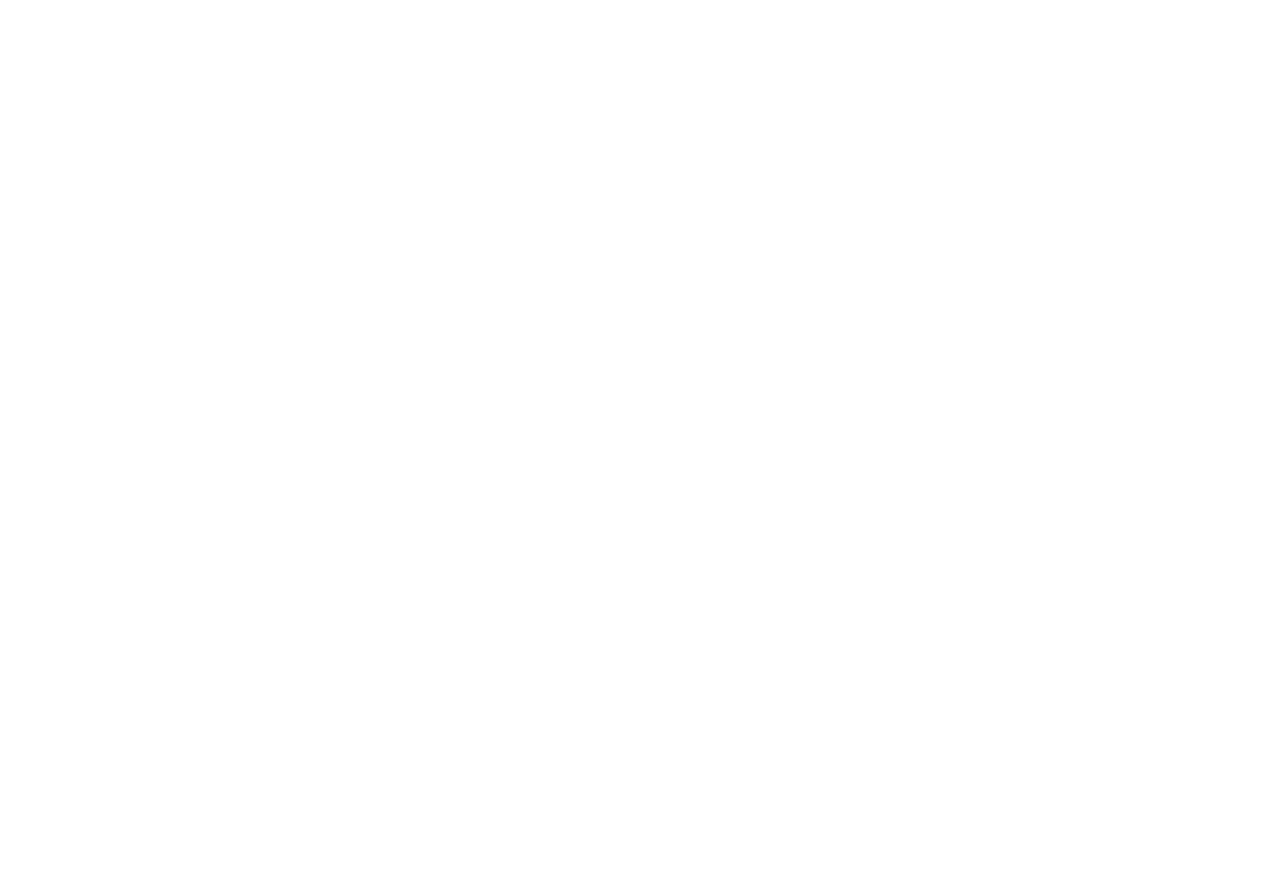
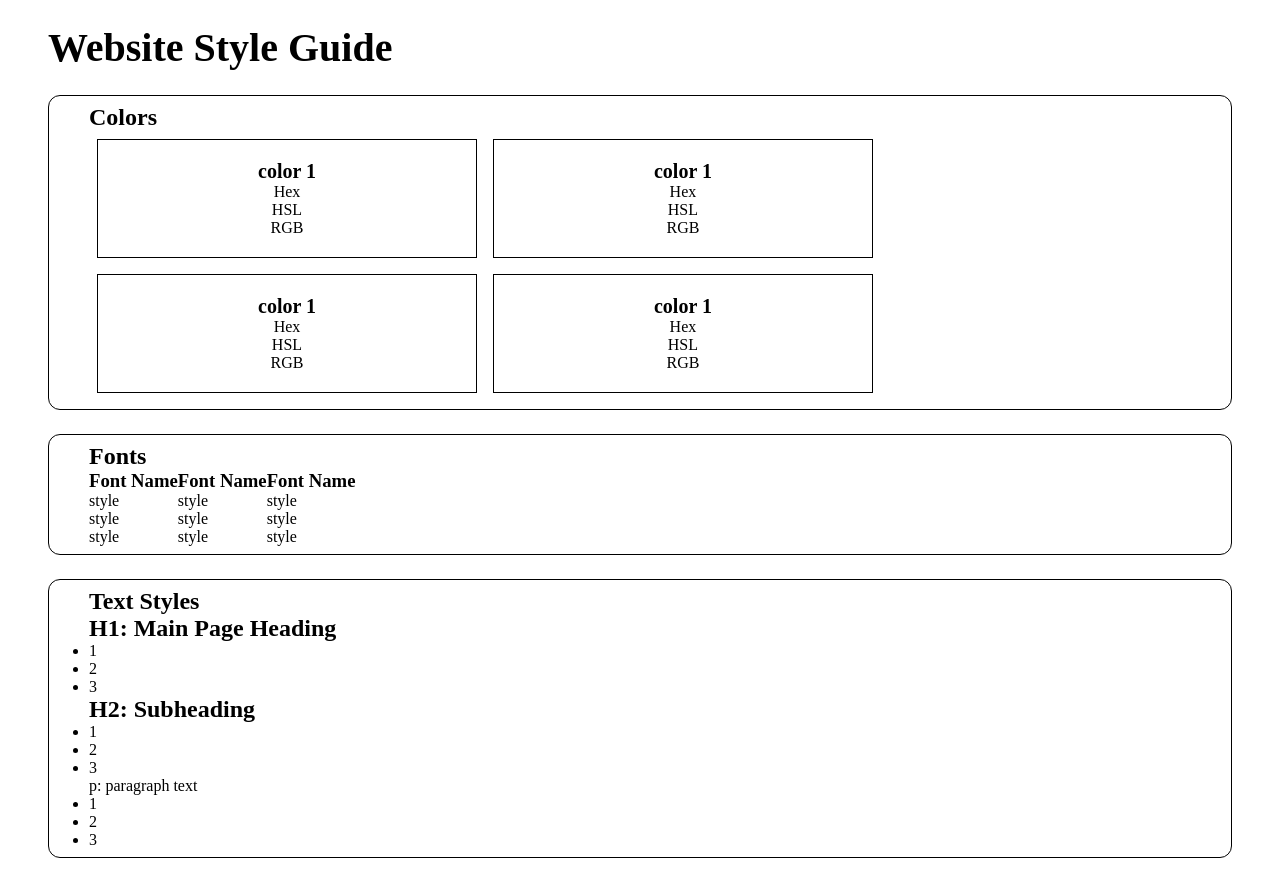
Before and after one commit to DanBoothe/Wed-Design-System, a plain HTML site: page index.html in a window 1280 px wide. Before the commit the page ends 800 px from the top, so only its background shows below. Drawn offline with Linux system fonts and the light colour scheme.

Commit message:
color section style

```diff
--- a/index.html
+++ b/index.html
@@ -8,6 +8,92 @@
     <link rel="stylesheet" href="/stlye/style.css" />
 </head>
 <body>
+    <header>
+        <h1>Website Style Guide</h1>
+    </header>
 
+    <main>
+        <section class="section-container">
+            <h2>Colors</h2>
+            <div class="section-layout">
+                <div class="color-blocks">
+                    <h3>color 1</h3>
+                    <p>Hex</p>
+                    <p>HSL</p>
+                    <p>RGB</p>
+                </div>
+                <div class="color-blocks">
+                    <h3>color 1</h3>
+                    <p>Hex</p>
+                    <p>HSL</p>
+                    <p>RGB</p>
+                </div>
+                <div class="color-blocks">
+                    <h3>color 1</h3>
+                    <p>Hex</p>
+                    <p>HSL</p>
+                    <p>RGB</p>
+                </div>
+                <div class="color-blocks">
+                    <h3>color 1</h3>
+                    <p>Hex</p>
+                    <p>HSL</p>
+                    <p>RGB</p>
+                </div>
+            </div>
+        </section>
+
+        <section class="section-container">
+            <h2>Fonts</h2>
+            <div class="section-layout">
+                <div>
+                    <h3>Font Name</h3>
+                    <p>style</p>
+                    <p>style</p>
+                    <p>style</p>
+                </div>
+                <div>
+                    <h3>Font Name</h3>
+                    <p>style</p>
+                    <p>style</p>
+                    <p>style</p>
+                </div>
+                <div>
+                    <h3>Font Name</h3>
+                    <p>style</p>
+                    <p>style</p>
+                    <p>style</p>
+                </div>
+            </div>
+        </section>
+
+        <section class="section-container">
+            <h2>Text Styles</h2>
+            <div>
+                <h1>H1: Main Page Heading</h1>
+                <ul>
+                    <li>1</li>
+                    <li>2</li>
+                    <li>3</li>
+                </ul>
+            </div>
+            <div>
+                <h2>H2: Subheading</h2>
+                <ul>
+                    <li>1</li>
+                    <li>2</li>
+                    <li>3</li>
+                </ul>
+            </div>
+            <div>
+                <p>p: paragraph text</p>
+                <ul>
+                    <li>1</li>
+                    <li>2</li>
+                    <li>3</li>
+                </ul>
+            </div>
+        </section>
+    </main>
 </body>
 </html>
--- a/stlye/style.css
+++ b/stlye/style.css
@@ -2,3 +2,32 @@
     margin: 0;
     padding: 0;
 }
+
+header {
+    margin: 1.5rem 3rem;
+    font-weight: bold;
+    font-size: 1.25rem;
+}
+
+.section-container {
+    border: 1px solid #000;
+    border-radius: .75rem;
+    margin:  1.5rem 3rem;
+    padding: .5rem 2.5rem;
+}
+
+.section-layout{
+    display: flex;
+    flex-wrap: wrap;
+}
+
+.color-blocks {
+    border: 1px solid #000;
+    margin: .5rem;
+    padding: 1.25rem 10rem;
+    text-align: center;
+}
+
+.color-blocks h3 {
+    font-size: 1.25rem;
+}
```
